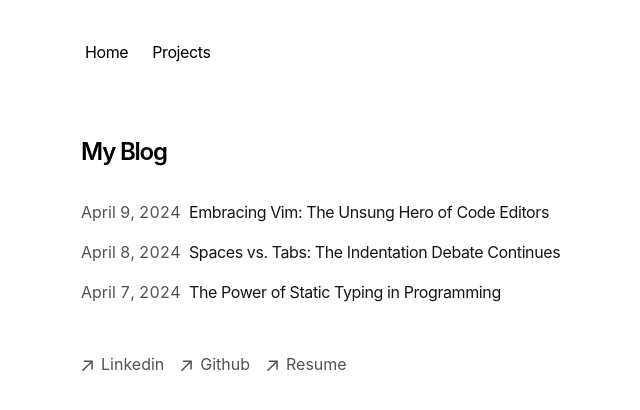
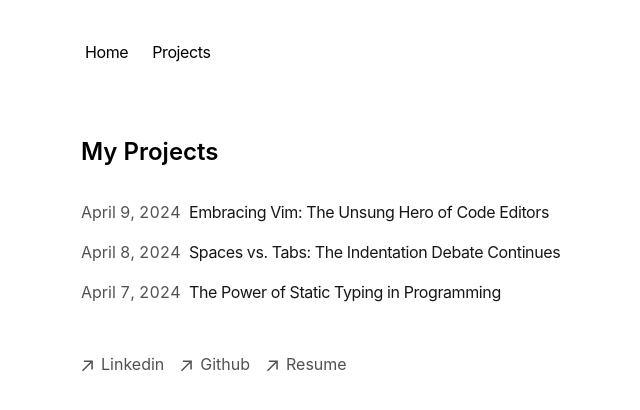
Before and after one commit to ananyaanagarsheth/ananyaanagarsheth, a Next.js app: page /blog in a window 1280 px wide. Shown: the top 410 px of the page, without its empty margins (271-911 px from the left). Built offline with nearby package versions, Linux system fonts and the light colour scheme.

Commit message:
changes to projects homepage

```diff
--- a/app/blog/page.tsx
+++ b/app/blog/page.tsx
@@ -1,14 +1,14 @@
 import { BlogPosts } from 'app/components/posts'
 
 export const metadata = {
-  title: 'Blog',
-  description: 'Read my blog.',
+  title: 'Projects',
+  description: 'Read more about my projects .',
 }
 
 export default function Page() {
   return (
     <section>
-      <h1 className="font-semibold text-2xl mb-8 tracking-tighter">My Blog</h1>
+      <h1 className="font-semibold text-2xl mb-8 tracking-normal">My Projects</h1>
       <BlogPosts />
     </section>
   )
--- a/app/page.tsx
+++ b/app/page.tsx
@@ -1,6 +1,6 @@
 export default function Page() {
   return (
-    <section className="grid grid-cols-2 container mx-auto" >
+    <section className="grid grid-cols-2 grid-rows-2 gap-4 container mx-auto" >
       <div className="col-span-2">
 
 
@@ -12,7 +12,7 @@ export default function Page() {
         a degree in materials science and engineering with a minor in Mathematics. `}
       </p>
       </div>
-      <div className="col-span-2">
+      <div className="col-span-2 row-span-1">
       <h2 className='text-2xl mb-3'>Skills</h2>
        <ul className="mb-4">
           <li>CAD-Solidworks</li>
@@ -22,7 +22,7 @@ export default function Page() {
           </ul>
       </div>
 
-      <div className="my-8 col-span-1">
+      <div className="my-8 col-span-1 text-right row-span-2">
         <img src="uiuc.jpeg" alt="uni photo" className="col-span-2 float-right">
         </img>
       </div>
```
